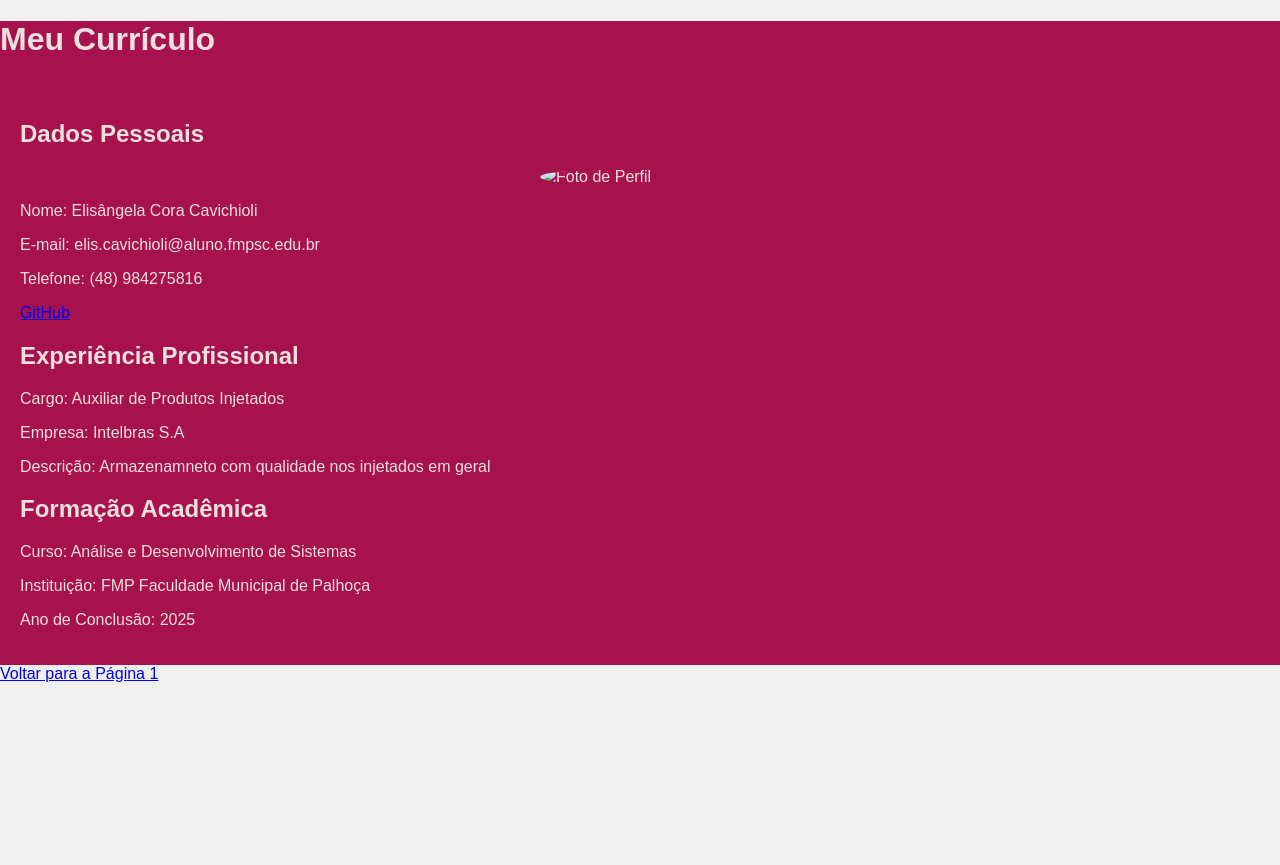
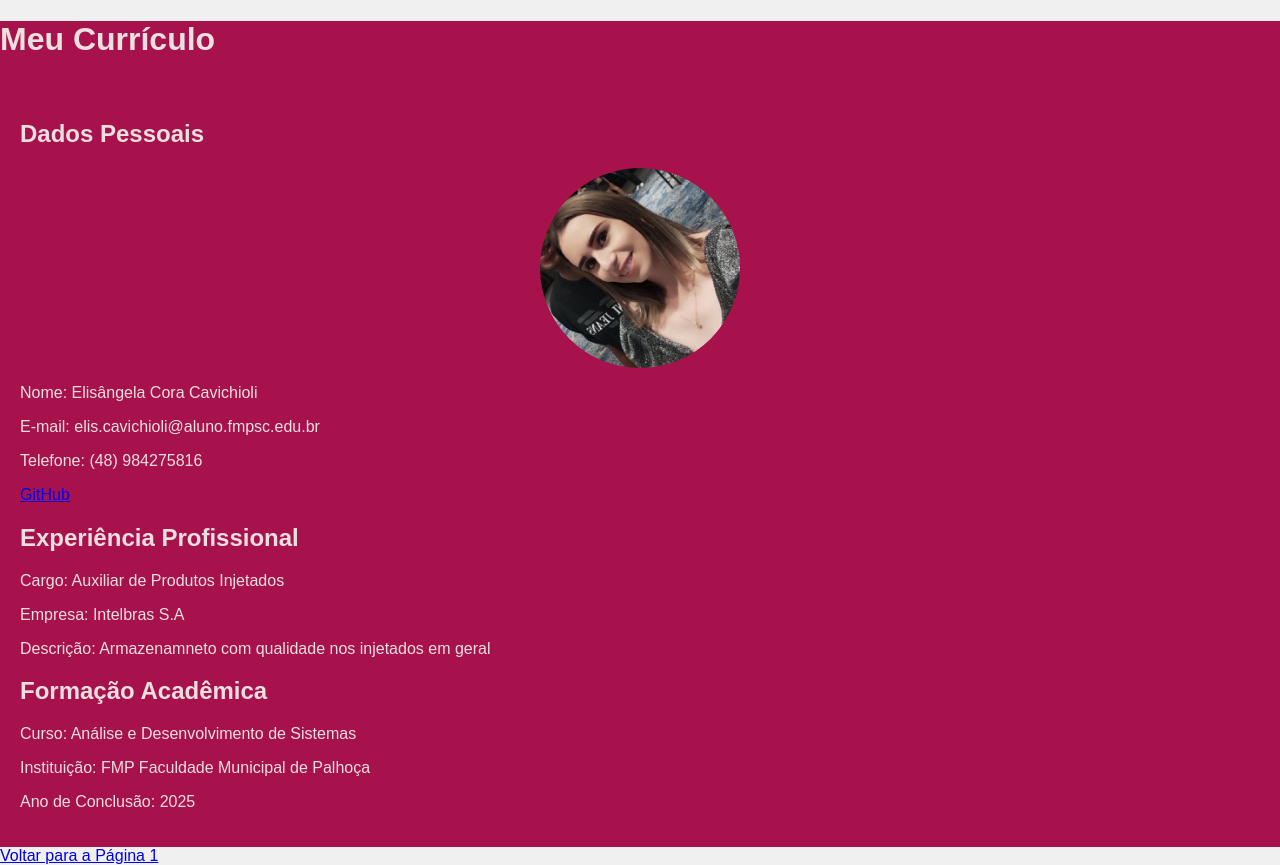
Before and after one commit to Elisangela29/provaaa2, a plain HTML site: page eliss.html in a window 1280 px wide. Before the commit the page ends 800 px from the top, so only its background shows below. Drawn offline with Linux system fonts and the light colour scheme.

Commit message:
Update eliss.html

```diff
--- a/eliss.html
+++ b/eliss.html
@@ -32,7 +32,7 @@
         <div id="main-content">
       <h2>Dados Pessoais</h2>
       <img id="profile-image"
-      src="imagem/img.jpg"
+      src="img.jpg"
       alt="Foto de Perfil">
         <p>Nome: Elisângela Cora Cavichioli</p>
         <p>E-mail: elis.cavichioli@aluno.fmpsc.edu.br</p>
```
